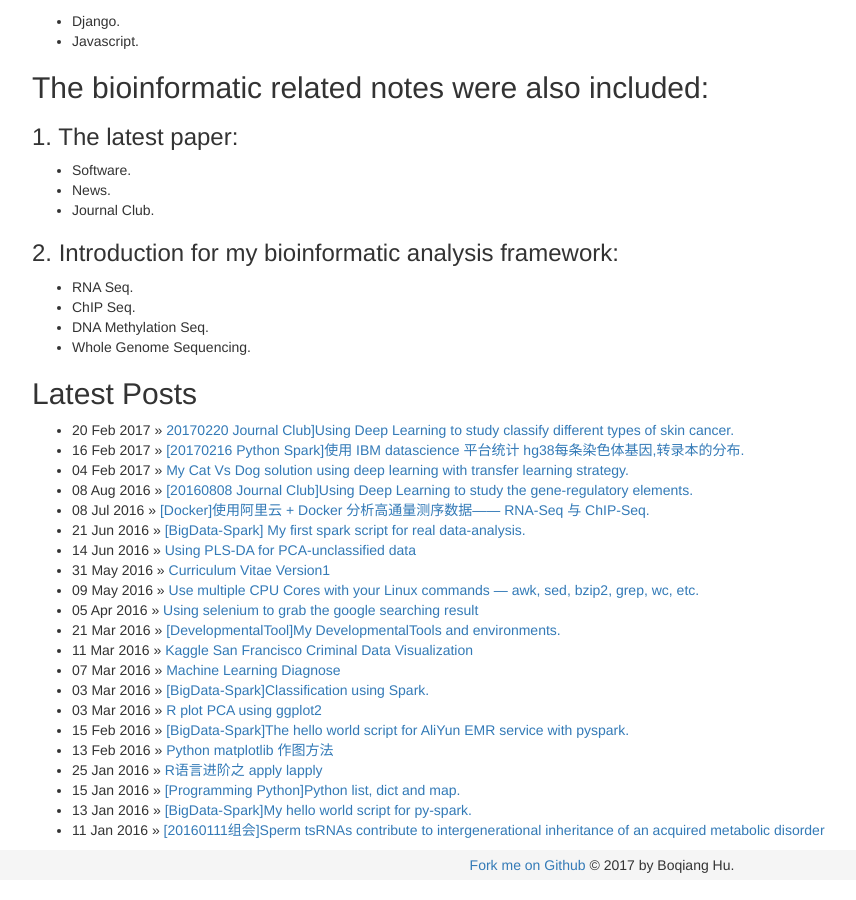
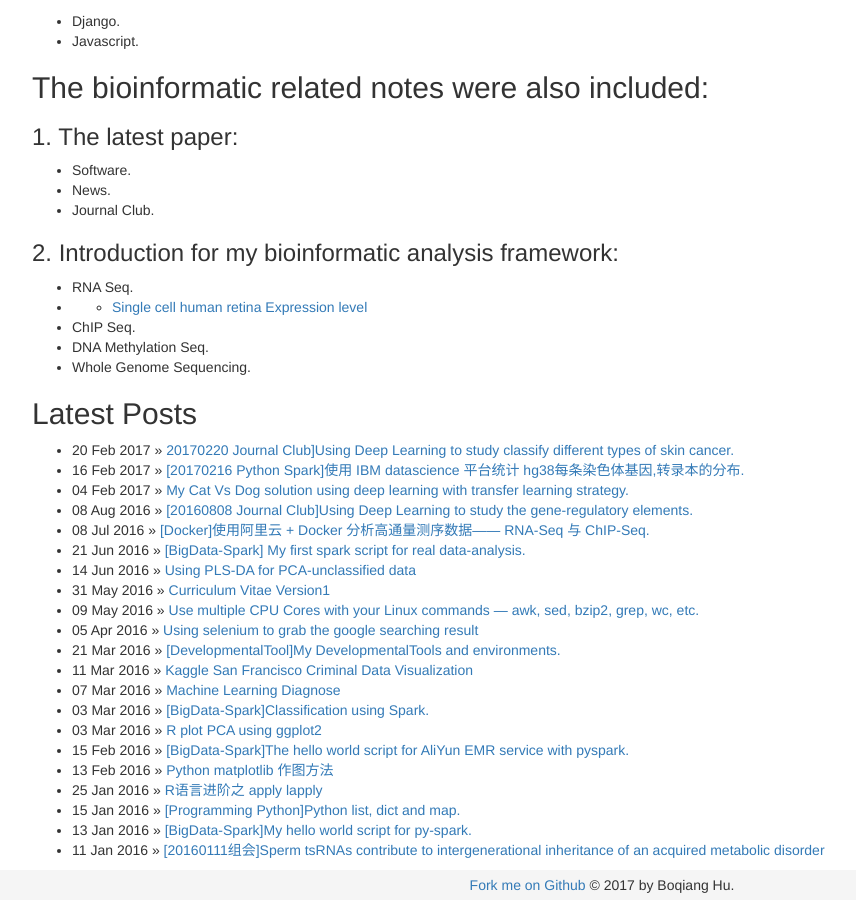
Before and after one commit to huboqiang/huboqiang.github.io, a Jekyll site: the page built from index.md, in a window 1280 px wide and 900 px high, scrolled down 626 px. Shown: the whole window, without its empty margins (38-894 px from the left). Built offline with Jekyll 4.4.1, drawn with Linux system fonts in a browser that asks for light colours.

Commit message:
test huyuqiong data

```diff
--- a/index.md
+++ b/index.md
@@ -38,6 +38,7 @@
 
 ### 2. Introduction for my bioinformatic analysis framework:
 - RNA Seq.
+- - [Single cell human retina Expression level](http://198.13.42.241:9231/)
 - ChIP Seq.
 - DNA Methylation Seq.
 - Whole Genome Sequencing.
```
